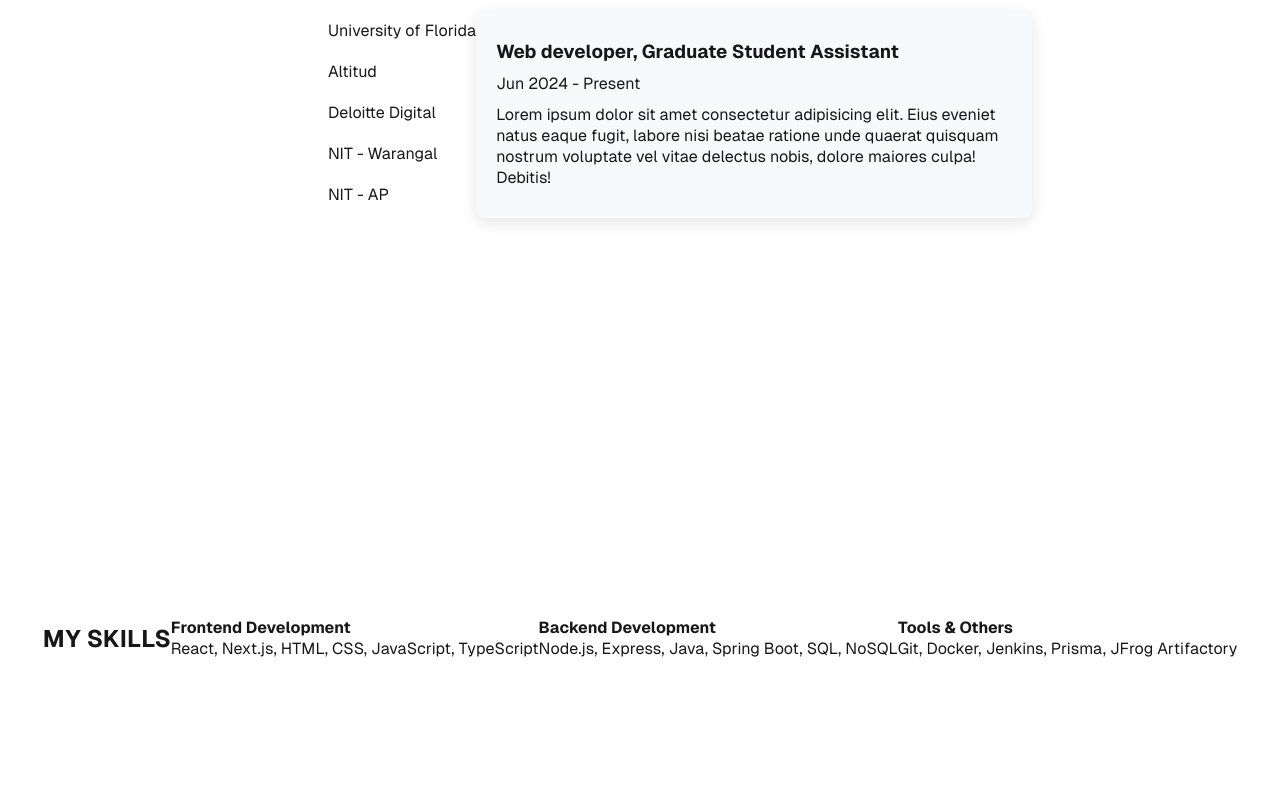
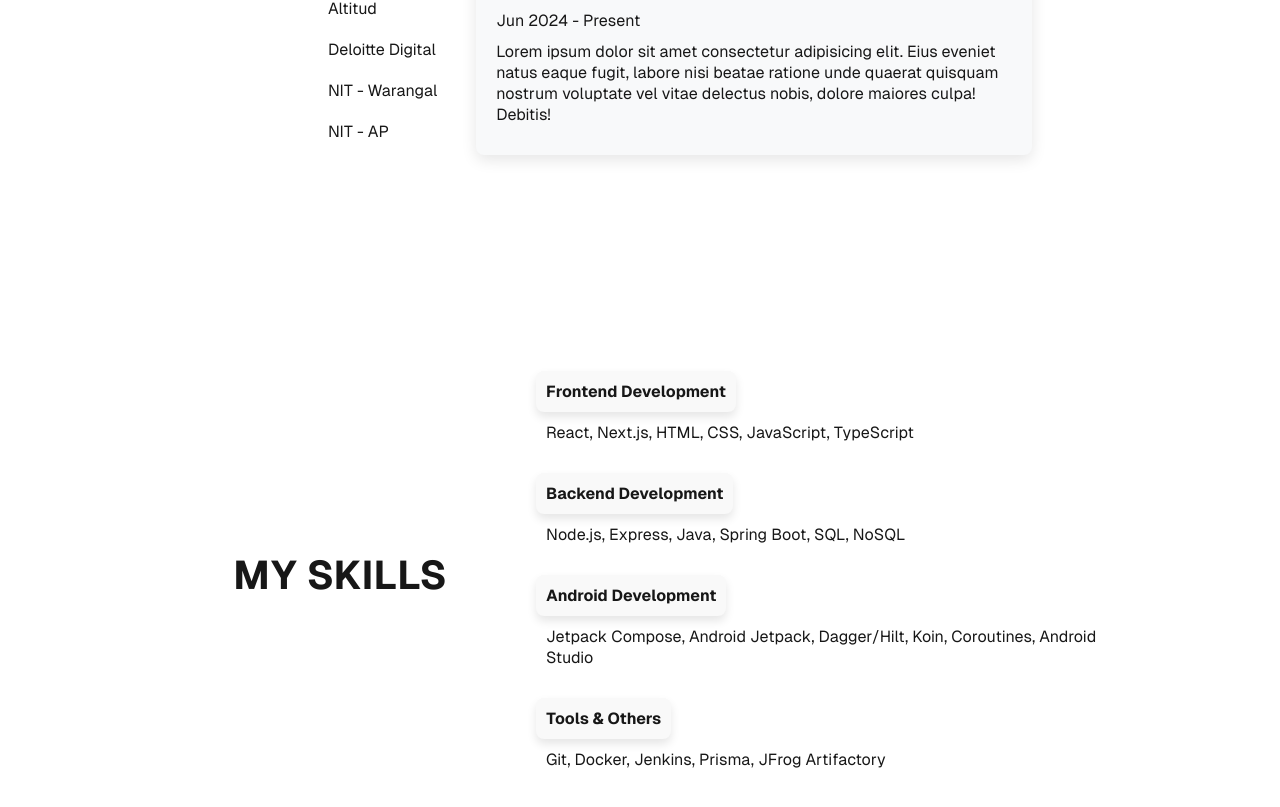
Before and after one commit to csa67/portfolio, a Next.js app: page / in a window 1280 px wide. Shown: the part 1803-2610 px from the top of the page. Built offline with nearby package versions, Linux system fonts and the light colour scheme.

Commit message:
Styling skills

```diff
--- a/src/app/ContactMe/Contact.module.css
+++ b/src/app/ContactMe/Contact.module.css
@@ -8,7 +8,26 @@
     height: 100vh;
 }
 
+.Contact h2{
+    text-transform: uppercase;
+}
+
 .Contact p{
-    max-width: 600px;
+    max-width: 500px;
     margin:30px;
+    text-align: center;
 }
+
+.Contact a{
+    border-radius: 8px;
+    box-shadow: 0px 5px 15px rgba(0, 0, 0, 0.1);
+    padding: 20px;
+    border-color: black;
+    transition: transform 0.2s ease, box-shadow 0.2s ease;
+}
+
+.Contact a:hover{
+    border-color: #f0f0f0;
+    transform: translate(-5px,-5px);
+    box-shadow: 5px 10px 20px rgba(0, 0, 0, 0.2);
+}
--- a/src/app/ContactMe/page.tsx
+++ b/src/app/ContactMe/page.tsx
@@ -4,8 +4,8 @@ export default function ContactMe(){
     return (
         <div className={styles.Contact}>
     <h2> Get in touch! </h2>
-    <p> I'm actively seeking full time opportunities starting May 2025. My inbox is always open, whether you have a question, chat about new opportunities(even if they don't exist yet) or just want to say hi, I'm always down to chat! </p>
-    <button> Say Hello! </button>
+    <p> My inbox is always open, whether you have a question, chat about new opportunities(even if they don't exist yet) or just want to say hi, I'm always down to chat! </p>
+    <a href="mailto:sa.chava@ufl.edu" rel="noopener noreferrer" target="_blank"> Say Hello! </a>
     </div>
     )
 }
--- a/src/app/Projects/Projects.module.css
+++ b/src/app/Projects/Projects.module.css
@@ -26,12 +26,14 @@
 
 .projectLinks{
     display: flex;
-    flex-direction: row;
+    justify-content: space-between;
+    align-items: center;
+    width:100%;
+    margin-bottom: 10px;
 }
 
 .linkIcon{
-    justify-content: end;
-    align-items: end;
+    cursor: pointer;
 }
 
 .projectCard h3{
--- a/src/app/Projects/page.tsx
+++ b/src/app/Projects/page.tsx
@@ -4,6 +4,7 @@ import { Folder, ExternalLink } from 'react-feather';
 interface projectCard{
     id: number,
     title: String,
+    projectUrl: string,
     description: String,
     skills: String[]
 }
@@ -12,24 +13,28 @@ const projectsList: projectCard[] = [
     {
         id:1,
         title:"Calderon bulldogs",
+        projectUrl: "",
         description: "Lorem ipsum dolor sit amet consectetur, adipisicing elit. Minus animi pariatur culpa, nulla, asperiores, fugit ipsum et magni officia tempore libero rem necessitatibus exercitationem laboriosam deleniti suscipit voluptatem enim incidunt? ",
         skills: ["Next.js","tailwind CSS","React","trpc","prisma","postgres"]
     },
     {
         id:2,
         title:"Watch Now",
+        projectUrl: "",
         description: "Lorem ipsum dolor sit amet consectetur, adipisicing elit. Minus animi pariatur culpa, nulla, asperiores, fugit ipsum et magni officia tempore libero rem necessitatibus exercitationem laboriosam deleniti suscipit voluptatem enim incidunt? ",
         skills: ["Kotlin","Android","MVVM"]
     },
     {
         id:3,
         title:"E-learning Web platform",
+        projectUrl: "",
         description: "Lorem ipsum dolor sit amet consectetur, adipisicing elit. Minus animi pariatur culpa, nulla, asperiores, fugit ipsum et magni officia tempore libero rem necessitatibus exercitationem laboriosam deleniti suscipit voluptatem enim incidunt? ",
         skills: ["Node.js","React","MondoDB"]
     },
     {
         id:4,
         title:"Calderon bulldogs",
+        projectUrl: "",
         description: "Lorem ipsum dolor sit amet consectetur, adipisicing elit. Minus animi pariatur culpa, nulla, asperiores, fugit ipsum et magni officia tempore libero rem necessitatibus exercitationem laboriosam deleniti suscipit voluptatem enim incidunt? ",
         skills: ["Next.js","tailwind CSS","React","trpc","prisma","postgres"]
     }
@@ -47,7 +52,9 @@ export default function Projects(){
                     <div key={project.id} className={styles.projectCard}>
                         <div className={styles.projectLinks}>
                             <Folder size={24}/>
-                            <ExternalLink size={20} className={styles.linkIcon}/>
+                            <ExternalLink size={20} className={styles.linkIcon}>
+                                <a href={project.projectUrl}/>
+                                </ExternalLink>
                         </div>
                         <h3>{project.title}</h3>
                         <p>{project.description}</p>
--- a/src/app/Skills/Skills.module.css
+++ b/src/app/Skills/Skills.module.css
@@ -1,6 +1,44 @@
-.skills{
-    height:100vh;
+.skills {
+    height: 100vh;
+    display: flex;
+    justify-content: center;
+    align-items: center;
+    flex-direction: row;
+    margin: 20px;
+    width:100%
+}
+
+.skills h2 {
+    width: 30%;
+    font-size: 2.5rem;
+    font-weight: 700;
+    text-transform: uppercase;
     display: flex;
     justify-content: center;
     align-items: center;
 }
+
+.skillsContentSections {
+    width: 70%;
+    display: flex;
+    flex-direction: column;
+    justify-content: center;
+    margin-right: 40px;
+    max-width:600px;
+}
+
+.skillsection {
+    padding: 10px;
+}
+
+.skillsection h4{
+    width: fit-content;
+    padding: 10px;
+    background-color: #f9f9f9;
+    border-radius: 8px;
+    box-shadow: 0px 5px 10px rgba(0, 0, 0, 0.1);
+}
+
+.skillsection p{
+    padding: 10px;
+}
--- a/src/app/Skills/page.tsx
+++ b/src/app/Skills/page.tsx
@@ -6,7 +6,8 @@ interface Props{
 }
 
 function SkillSection(section: Props){
-    return (<div>
+    return (
+    <div className={styles.skillsection}>
         <h4> {section.title}</h4>
         <p> {section.skills.join(", ")} </p>
     </div>)
@@ -16,6 +17,7 @@ export default function Skills() {
     return (
       <div className={styles.skills}>
         <h2> MY SKILLS </h2>
+        <div className={styles.skillsContentSections}>
         <SkillSection
           title="Frontend Development"
           skills={["React", "Next.js", "HTML", "CSS", "JavaScript", "TypeScript"]}
@@ -25,9 +27,14 @@ export default function Skills() {
           skills={["Node.js", "Express", "Java", "Spring Boot", "SQL", "NoSQL"]}
         />
         <SkillSection
+          title="Android Development"
+          skills={["Jetpack Compose", "Android Jetpack","Dagger/Hilt","Koin","Coroutines","Android Studio"]}
+        />
+        <SkillSection
           title="Tools & Others"
           skills={["Git", "Docker", "Jenkins", "Prisma", "JFrog Artifactory"]}
         />
+        </div>
       </div>
     );
   }
--- a/src/app/WorkExperience/Experience.module.css
+++ b/src/app/WorkExperience/Experience.module.css
@@ -30,6 +30,16 @@
     margin-left: 40px;/* Added margin to give space between lists */
 }
 
+.companyList::before {
+    content: '';
+    position: absolute;
+    top:0;
+    left:-20px;
+    height:100%;
+    width: 2px;
+    background-color: #333;
+}
+
 .companyItem{
     margin: 10px 0;
     width:max-content;
--- a/src/app/components/NavBar.module.css
+++ b/src/app/components/NavBar.module.css
@@ -1,12 +1,14 @@
 .nav{
     display: flex;
-    align-items: center;
     justify-content: flex-end;
-    position: sticky;
+    position: fixed;
     top:0;
+    width: 100%;
     padding: 20px;
     z-index:100;
-    background-color: transparent;
+    background-color: rgba(255, 255, 255, 0.8); /* White background with 80% opacity */
+    backdrop-filter: blur(10px); /* Optional: adds a blur effect for a frosted glass effect */
+    box-shadow: 0 2px 4px rgba(0, 0, 0, 0.1);
 }
 
 .navList{
--- a/src/app/page.tsx
+++ b/src/app/page.tsx
@@ -24,13 +24,17 @@ export default function Home() {
          <AboutMe/>
          </section>
 
+        <section id="experience" className={styles.aboutSection}>
          <Experience/>
+         </section>
 
          <section id="skills" className={styles.aboutSection}>
          <Skills/>
          </section>
 
+         <section id="projects">
          <Projects/>
+         </section>
 
          <section id="contact" className={styles.aboutSection}>
             <ContactMe />
```
